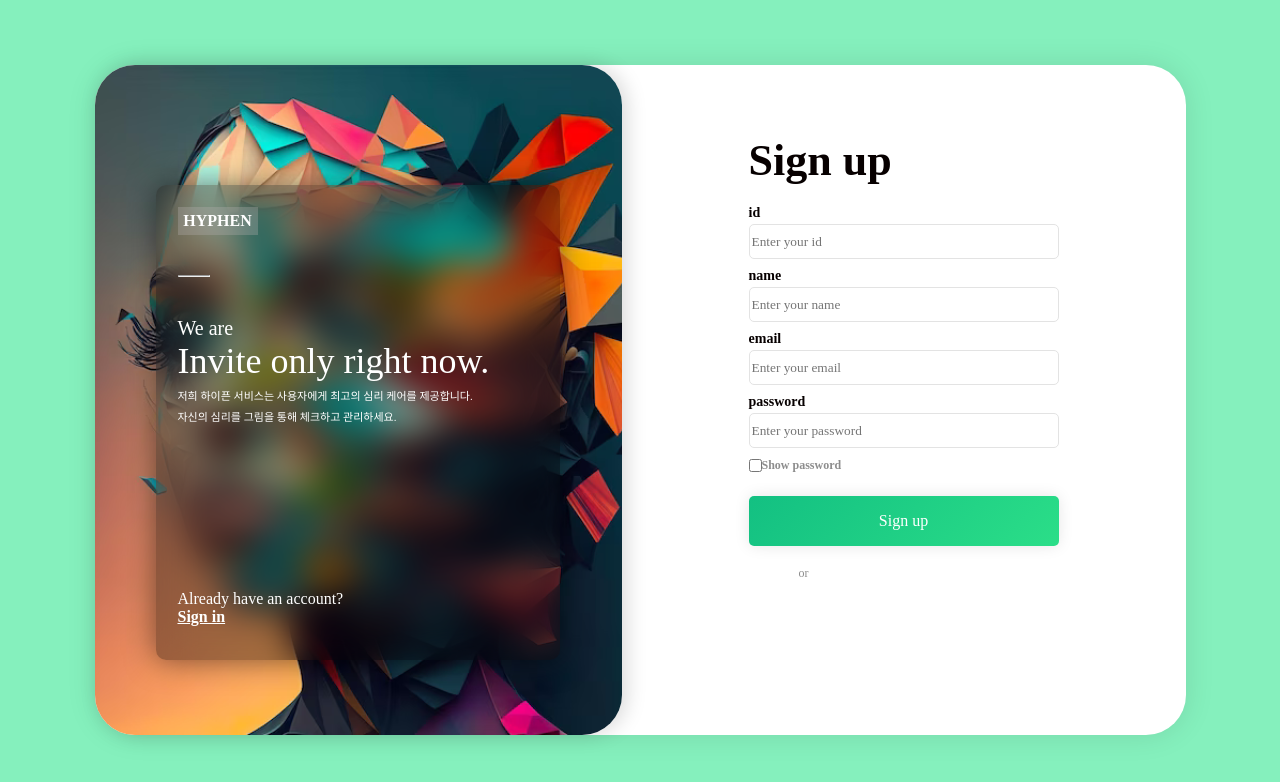
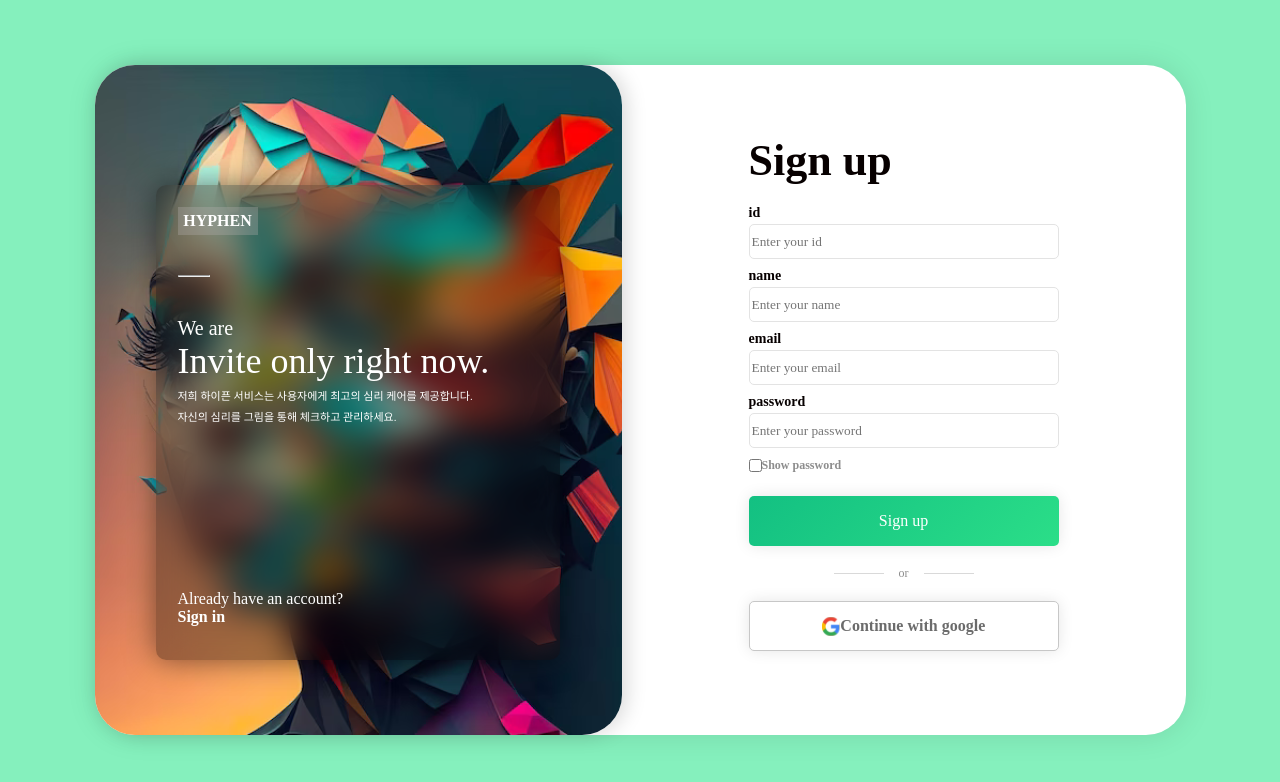
Before and after one commit to Juchayeossda/hyphen-frontend, a React (Create React App) app: page /signUp in a window 1280 px wide. Shown: the top 782 px of the page. Built offline with nearby package versions, Linux system fonts and the light colour scheme.

Commit message:
styled[signup] : 퍼블리싱 완료

```diff
--- a/src/components/SignUp/index.tsx
+++ b/src/components/SignUp/index.tsx
@@ -3,6 +3,7 @@ import * as S from "./style"
 import AuthImg from "../../assets/AuthImg.svg"
 import AuthInputLabel from '../common/Auth/AuthInputLabel';
 import AuthInput from '../common/Auth/AuthInput';
+import GoogleLogo from "../../assets/GoogleLogo.svg"
 
 const SignUp = () => {
     const SLOGAN = ["We are","Invite only right now."]
@@ -51,6 +52,11 @@ const SignUp = () => {
                         <S.OrHrBox direction="right"/>
                     </S.OrBox>
 
+                    <S.GoogleBtn>
+                        <S.GoogleLogo src={GoogleLogo}/>
+                        Continue with google
+                    </S.GoogleBtn>
+
                 </S.WhiteBox>
 
             </S.ContentBox>
--- a/src/components/SignUp/style.ts
+++ b/src/components/SignUp/style.ts
@@ -99,6 +99,7 @@ export const GoToSignIn = styled(Link)`
     color: #FFF;
     font-size: 16px;
     font-weight: 600;
+    text-decoration: none;
 `
 
 export const WhiteBox = styled.div`
@@ -149,17 +150,19 @@ export const SignUpBtn = styled.button`
 `
 
 export const OrBox = styled.div`
-    margin-top: 20px;
+    margin: 20px 0;
 
     display: flex;
+    align-items: center;
+    justify-content: center;
 `
 
 export const OrHrBox = styled.div<{direction:string}>`
-    //${(props)=>(props.direction==="left" ? "margin-right: 15px" : "margin-left: 15px" )};
+    ${(props)=>(props.direction=="left" ? "margin-right:15px" : "margin-left:15px")};
 
     width: 50px;
     height: 1px;
-    color: #D9D9D9;
+    background-color: #D9D9D9;
 `
 
 export const OrParagraph = styled.p`
@@ -167,3 +170,26 @@ export const OrParagraph = styled.p`
     font-size: 12px;
     font-weight: 500;
 `
+
+export const GoogleBtn = styled.button`
+    width: 310px;
+    height: 50px;
+
+    display: flex;
+    align-items: center;
+    justify-content: center;
+
+    background-color: #fff;
+    border-radius: 5px;
+    border: 1px solid #C7C7C7;
+    box-shadow: 0px 0px 15px 0px rgba(0, 0, 0, 0.10);
+
+    color: #6B6B6B;
+    font-size: 16px;
+    font-weight: 600;
+`
+
+export const GoogleLogo = styled.img`
+    width: 18.604px;
+    height: 19px;
+`
```
Also changed, not shown: src/assets/GoogleLogo.svg (added).
